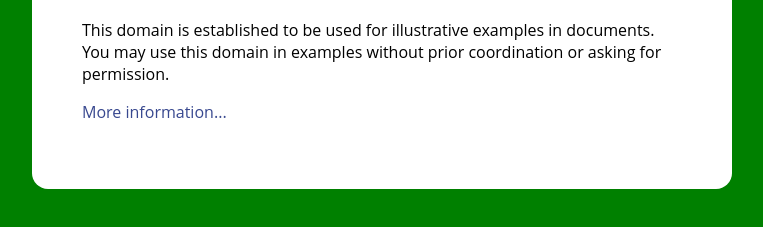
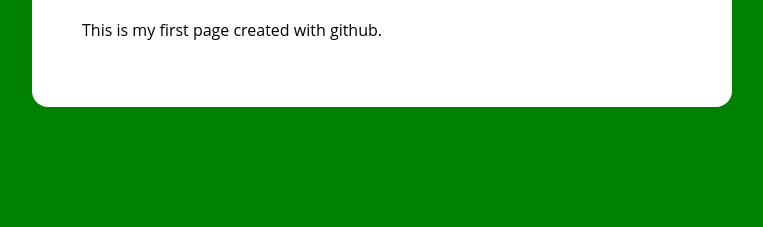
Before and after one commit to guageguage/websiteLanmei, a plain HTML site: page index.html in a window 1280 px wide. Shown: the part 197-424 px from the top of the page, without its empty margins (258-1021 px from the left). Drawn offline with Linux system fonts and the light colour scheme.

Commit message:
change to gic website

```diff
--- a/index.html
+++ b/index.html
@@ -43,9 +43,8 @@
 <body>
 <div>
     <h1>Lanmei's website</h1>
-    <p>This domain is established to be used for illustrative examples in documents. You may use this
-    domain in examples without prior coordination or asking for permission.</p>
-    <p><a href="http://www.iana.org/domains/example">More information...</a></p>
+    <p>This is my first page created with github.</p>
+    <p><a href="http://gic.geog.mcgill.ca...</a></p>
 </div>
 </body>
 </html>
```
